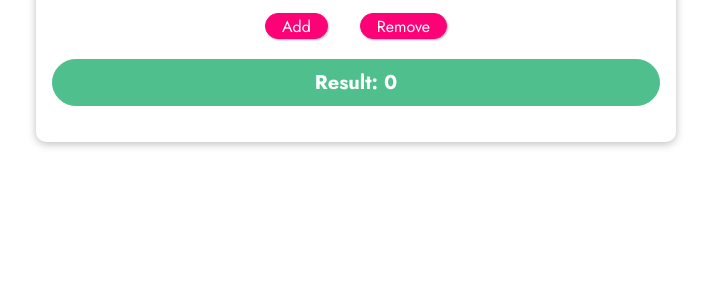
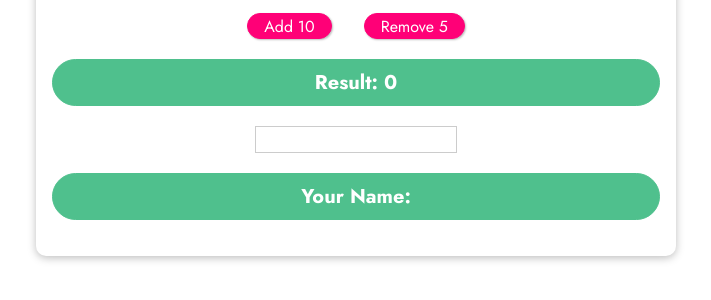
Before and after one commit to DavidArmendariz/vue-basics, a plain HTML site: page events-app/index.html in a window 1280 px wide. Shown: the part 286-586 px from the top of the page, without its empty margins (284-995 px from the left). Drawn offline with nearby package versions, Linux system fonts and the light colour scheme.

Commit message:
Added setName function

```diff
--- a/events-app/app.js
+++ b/events-app/app.js
@@ -2,14 +2,18 @@ const app = Vue.createApp({
   data() {
     return {
       counter: 0,
+      name: '',
     };
   },
   methods: {
-    increaseCounter() {
-      this.counter++;
+    setName(event, lastName) {
+      this.name = `${event.target.value} ${lastName}`;
     },
-    decreaseCounter() {
-      this.counter--;
+    increaseCounter(num) {
+      this.counter += num;
+    },
+    decreaseCounter(num) {
+      this.counter -= num;
     },
   },
 });
--- a/events-app/index.html
+++ b/events-app/index.html
@@ -4,7 +4,10 @@
     <meta charset="UTF-8" />
     <meta name="viewport" content="width=device-width, initial-scale=1.0" />
     <title>Vue Basics</title>
-    <link href="https://fonts.googleapis.com/css2?family=Jost:wght@400;700&display=swap" rel="stylesheet" />
+    <link
+      href="https://fonts.googleapis.com/css2?family=Jost:wght@400;700&display=swap"
+      rel="stylesheet"
+    />
     <link rel="stylesheet" href="styles.css" />
     <script src="https://unpkg.com/vue@next" defer></script>
     <script src="app.js" defer></script>
@@ -15,9 +18,11 @@
     </header>
     <section id="events">
       <h2>Events in Action</h2>
-      <button v-on:click="increaseCounter">Add</button>
-      <button v-on:click="decreaseCounter">Remove</button>
+      <button v-on:click="increaseCounter(10)">Add 10</button>
+      <button v-on:click="decreaseCounter(5)">Remove 5</button>
       <p>Result: {{ counter }}</p>
+      <input type="text" v-on:input="setName($event, 'Armendariz')" />
+      <p>Your Name: {{ name }}</p>
     </section>
   </body>
 </html>
```
